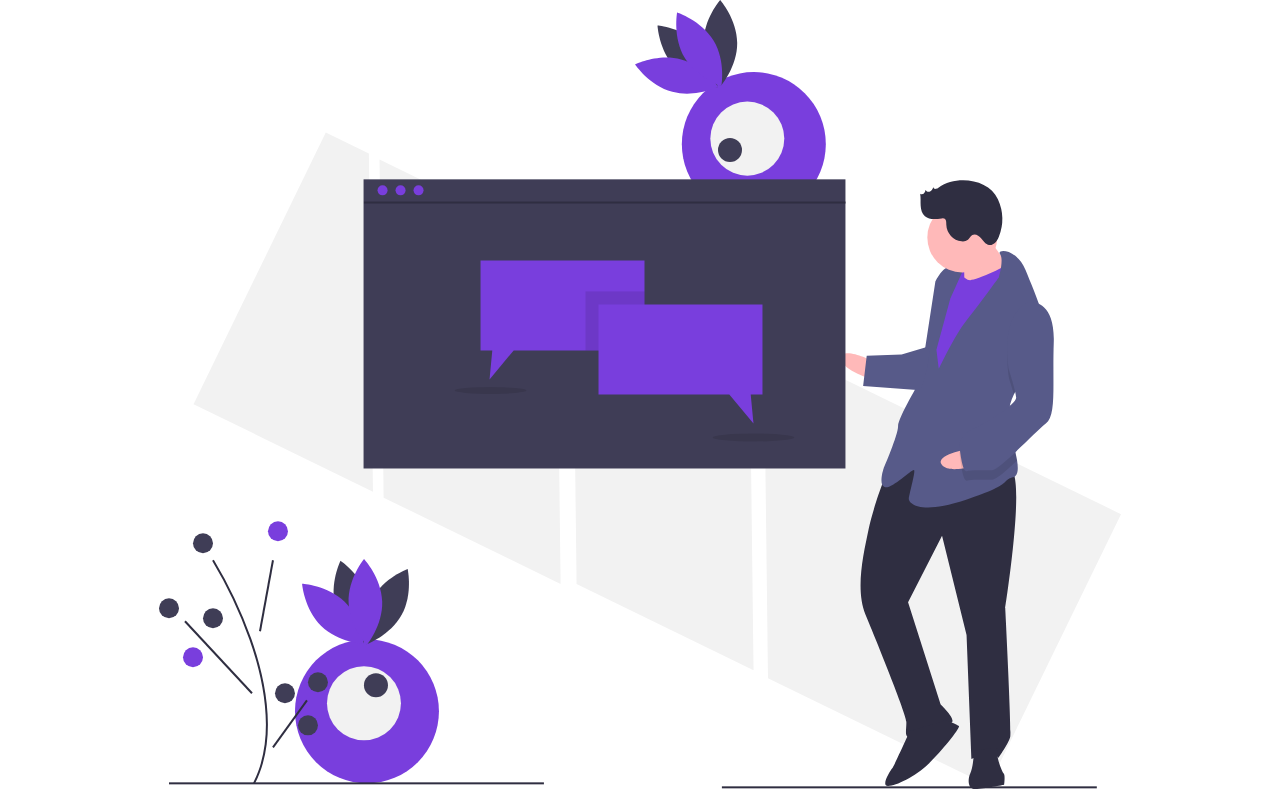
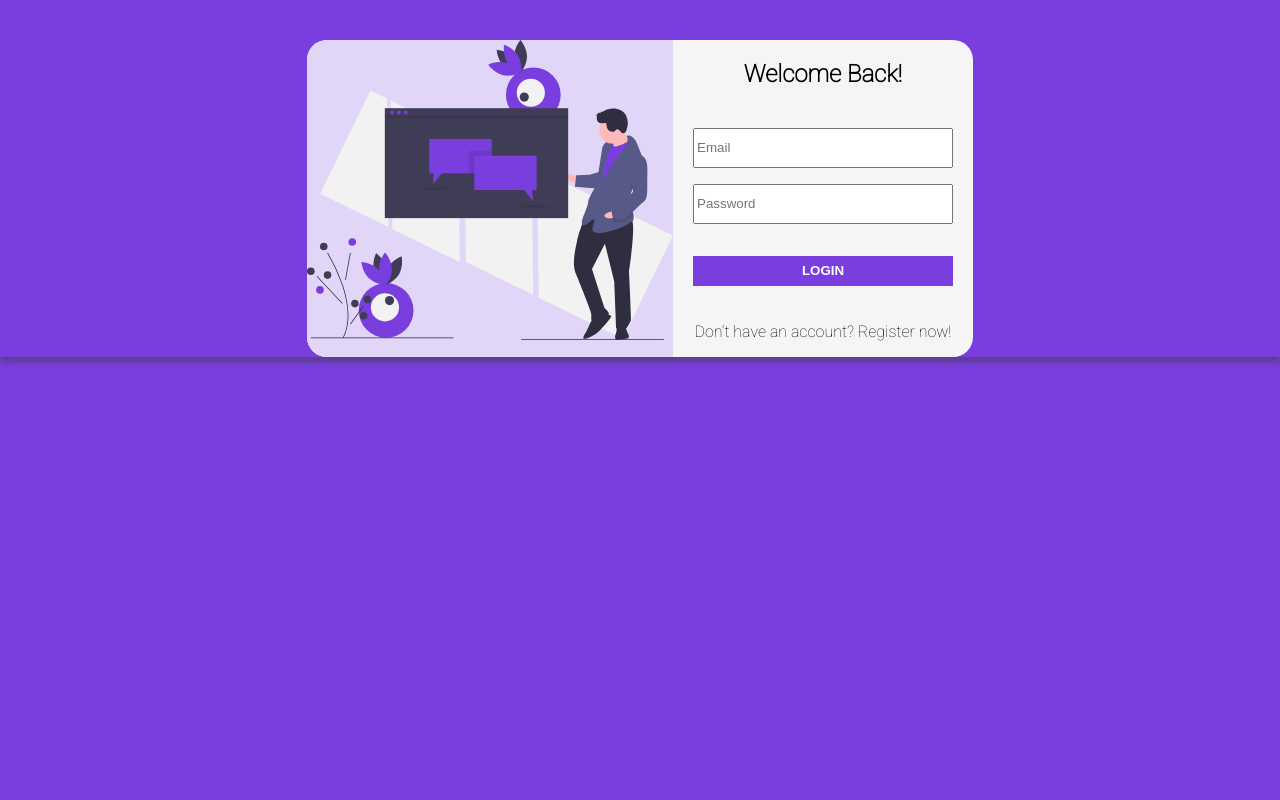
Before and after one commit to sagar-adval/lilhat-frontend, a React (Create React App) app: page /login in a window 1280 px wide. Shown: the top 800 px of the page. Built offline with nearby package versions, Linux system fonts and the light colour scheme.

Commit message:
Login page styling done

```diff
--- a/package.json
+++ b/package.json
@@ -6,6 +6,7 @@
     "@testing-library/jest-dom": "^5.14.1",
     "@testing-library/react": "^11.2.7",
     "@testing-library/user-event": "^12.8.3",
+    "node-sass": "^4.14.1",
     "react": "^17.0.2",
     "react-dom": "^17.0.2",
     "react-router-dom": "^5.2.0",
--- a/src/App.css
+++ /dev/null
@@ -1,3 +0,0 @@
-.App {
-  text-align: center;
-}
--- a/src/App.js
+++ b/src/App.js
@@ -1,4 +1,4 @@
-import "./App.css";
+import "./App.scss";
 import Login from "./components/auth/Login";
 import Register from "./components/auth/Register";
 import Chat from "./components/chat/chat";
--- /dev/null
+++ b/src/App.scss
@@ -0,0 +1,27 @@
+@import url("https://fonts.googleapis.com/css2?family=Roboto:wght@100&display=swap");
+
+body {
+  font-family: "Roboto", sans-serif;
+}
+
+.App {
+  text-align: center;
+}
+
+.card-shadow {
+  -webkit-box-shadow: 0 5px 5px 0px rgba(64, 64, 64, 0.5);
+  -moz-box-shadow: 0 5px 5px 0px rgba(64, 64, 64, 0.5);
+  box-shadow: 0 5px 5px 0px rgba(64, 64, 64, 0.5);
+}
+
+.m-0 {
+  margin: 0;
+}
+
+.mb-1 {
+  margin-bottom: 1rem;
+}
+
+.mb-2 {
+  margin-bottom: 2rem;
+}
--- /dev/null
+++ b/src/assets/scss/_variables.scss
@@ -0,0 +1,2 @@
+$bg-main: #793edd;
+$bg-light: #e2d6f8;
--- a/src/components/auth/Login.js
+++ b/src/components/auth/Login.js
@@ -1,10 +1,11 @@
 import React from "react";
+import "./auth.scss";
 import LoginImage from "../../assets/images/login.svg";
 
 const Login = () => {
   return (
     <div id="auth-container">
-      <div id="auth-card">
+      <div id="auth-card" className="card-shadow">
         <div>
           <div id="image-section">
             <img src={LoginImage}></img>
@@ -12,10 +13,10 @@
           <div id="form-section">
             <h2>Welcome Back!</h2>
             <form>
-              <div className="input-field">
+              <div className="input-field mb-1">
                 <input placeholder="Email"></input>
               </div>
-              <div className="input-field">
+              <div className="input-field mb-2">
                 <input placeholder="Password"></input>
               </div>
               <button>LOGIN</button>
--- /dev/null
+++ b/src/components/auth/auth.scss
@@ -0,0 +1,59 @@
+@import "../../assets/scss/variables";
+
+#auth-container {
+  min-height: 100vh;
+  background-color: $bg-main;
+
+  #auth-card {
+    display: flex;
+    justify-content: center;
+
+    & > div {
+      display: flex;
+      min-width: 500px;
+      margin-top: 2.5rem;
+      background-color: whitesmoke;
+      border-radius: 20px;
+    }
+
+    #image-section {
+      background-color: $bg-light;
+      border-bottom-left-radius: 20px;
+      border-top-left-radius: 20px;
+
+      img {
+        max-height: 300px;
+        min-width: 100%;
+      }
+    }
+
+    #form-section {
+      min-width: 300px;
+      h2 {
+        text-align: center;
+      }
+
+      form {
+        padding: 20px;
+
+        .input-field {
+          input {
+            height: 40px;
+            width: 100%;
+            box-sizing: border-box;
+          }
+        }
+
+        button {
+          width: 100%;
+          height: 30px;
+          background-color: $bg-main;
+          border: none;
+          color: white;
+          cursor: pointer;
+          font-weight: 600;
+        }
+      }
+    }
+  }
+}
```
Also changed, not shown: 1 other file (tests, documents, lock files or other folders).
